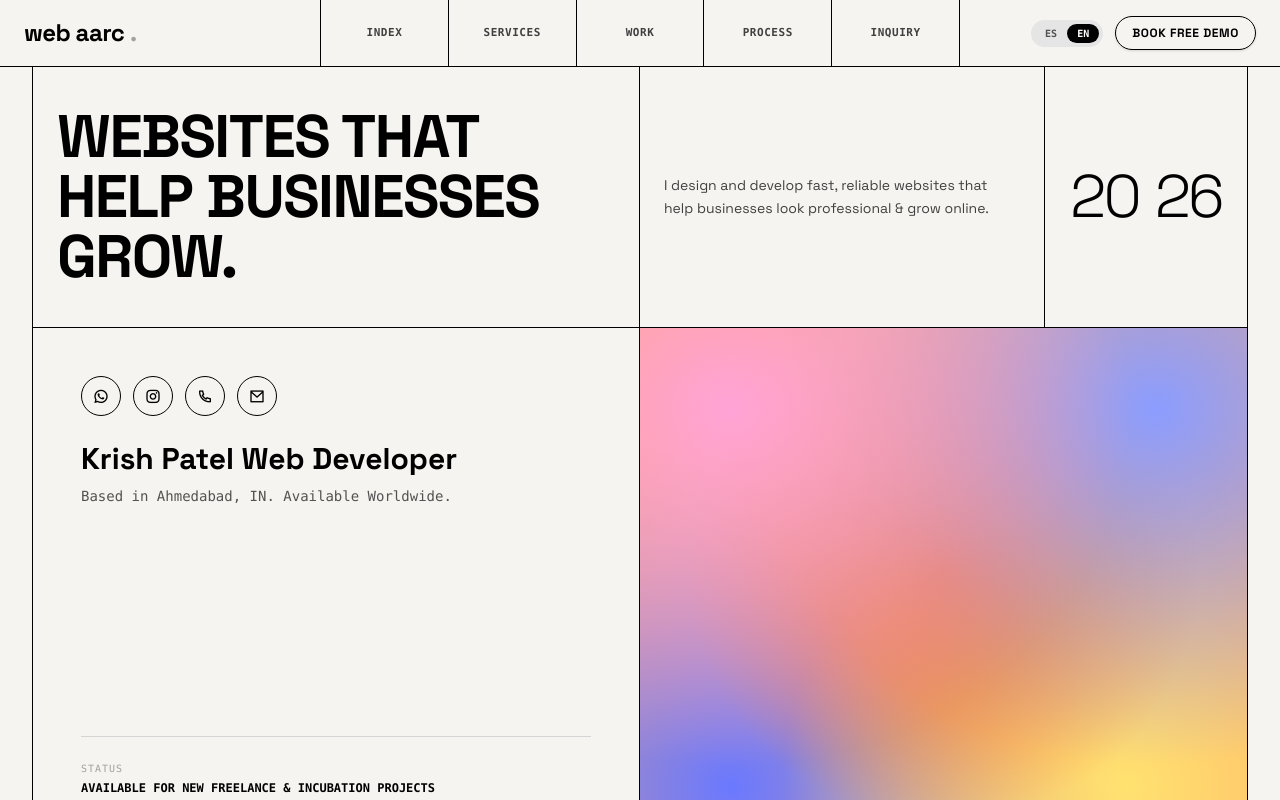
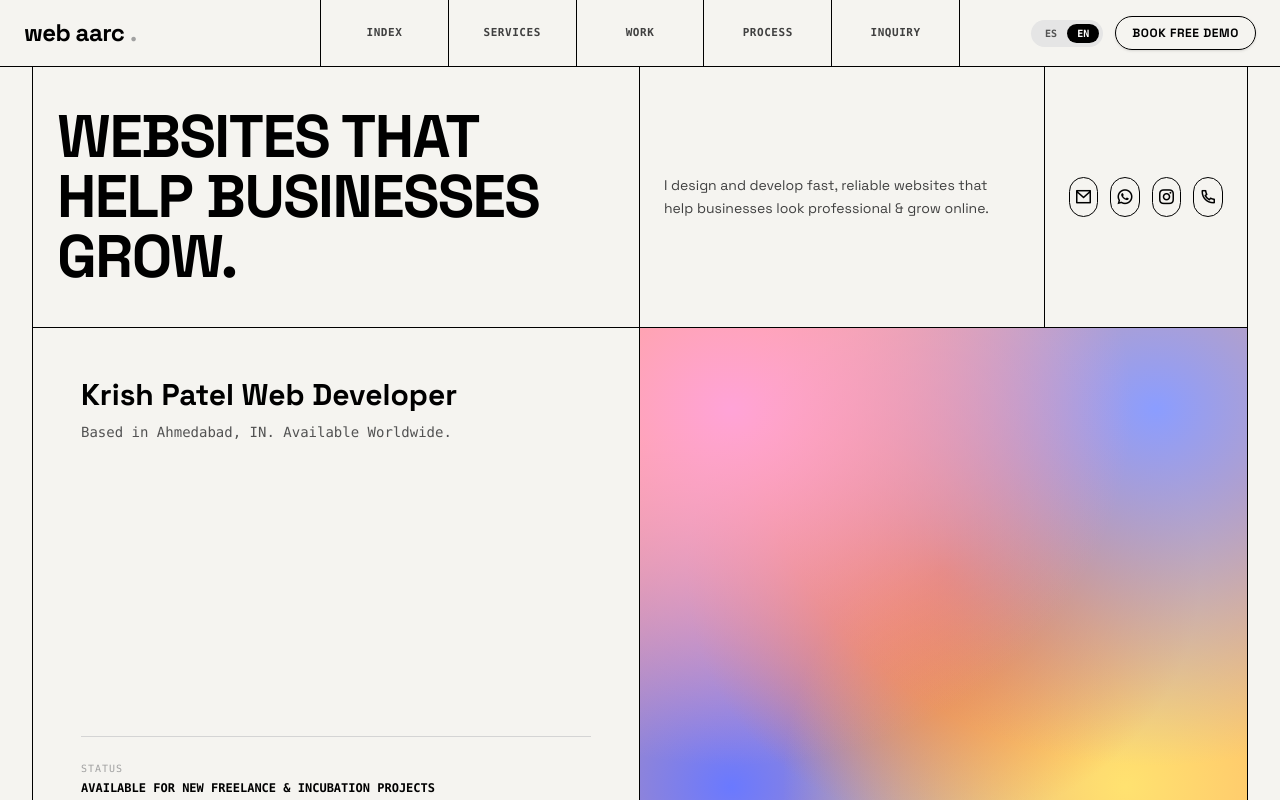
Before and after one commit to krishrpatel25/webarcc_portfolio_new, a React (Vite) app: page / in a window 1280 px wide. Shown: the top 800 px of the page. Built offline with nearby package versions, Linux system fonts and the light colour scheme.

Commit message:
replaced 20 26 header text with social media icon links

```diff
--- a/src/App.jsx
+++ b/src/App.jsx
@@ -189,27 +189,19 @@ export default function App() {
                 businesses look professional & grow online.
               </p>
             </div>
-            <div className="col-span-12 lg:col-span-2 px-6 py-6 md:py-10 flex items-center justify-center space-x-4">
-              <span className="font-syne text-5xl lg:text-6xl font-light text-black tracking-tighter">
-                20
-              </span>
-              <span className="font-syne text-5xl lg:text-6xl font-light text-black tracking-tighter">
-                26
-              </span>
-            </div>
-          </div>
-          {/* 2-Column Equal 50-50 Width Tierra Showcase */}
-          <div className="w-full grid grid-cols-12 items-stretch min-h-[540px] bg-[#F5F4F0]">
-            {/* Left Column (50% Width): Intro card & profile info */}
-            <div className="col-span-12 lg:col-span-6 border-b lg:border-b-0 lg:border-r border-black flex flex-col justify-between p-8 lg:p-12 bg-[#F5F4F0]">
-              <div>
-                {/* Social media icons */}
-                <div className="flex items-center gap-3 mb-6">
+            <div className="col-span-12 lg:col-span-2 px-6 py-6 md:py-10 flex items-center justify-center gap-3">
+              <a
+                href="mailto:krishrpatel25@gmail.com"
+                className="w-10 h-10 rounded-full border border-black flex items-center justify-center text-lg text-black hover:bg-black hover:text-white transition-colors"
+                title="Email"
+              >
+                <i className="ri-mail-line"></i>
+              </a>
               <a
                 href="https://wa.me/"
                 target="_blank"
                 rel="noopener noreferrer"
-                    className="w-10 h-10 rounded-full border border-black flex items-center justify-center text-base text-black hover:bg-black hover:text-white transition-colors"
+                className="w-10 h-10 rounded-full border border-black flex items-center justify-center text-lg text-black hover:bg-black hover:text-white transition-colors"
                 title="WhatsApp"
               >
                 <i className="ri-whatsapp-line"></i>
@@ -218,26 +210,25 @@ export default function App() {
                 href="https://instagram.com/krishrpatel25"
                 target="_blank"
                 rel="noopener noreferrer"
-                    className="w-10 h-10 rounded-full border border-black flex items-center justify-center text-base text-black hover:bg-black hover:text-white transition-colors"
+                className="w-10 h-10 rounded-full border border-black flex items-center justify-center text-lg text-black hover:bg-black hover:text-white transition-colors"
                 title="Instagram"
               >
                 <i className="ri-instagram-line"></i>
               </a>
               <a
                 href="tel:"
-                    className="w-10 h-10 rounded-full border border-black flex items-center justify-center text-base text-black hover:bg-black hover:text-white transition-colors"
+                className="w-10 h-10 rounded-full border border-black flex items-center justify-center text-lg text-black hover:bg-black hover:text-white transition-colors"
                 title="Call"
               >
                 <i className="ri-phone-line"></i>
               </a>
-                  <a
-                    href="mailto:krishrpatel25@gmail.com"
-                    className="w-10 h-10 rounded-full border border-black flex items-center justify-center text-base text-black hover:bg-black hover:text-white transition-colors"
-                    title="Email"
-                  >
-                    <i className="ri-mail-line"></i>
-                  </a>
             </div>
+          </div>
+          {/* 2-Column Equal 50-50 Width Tierra Showcase */}
+          <div className="w-full grid grid-cols-12 items-stretch min-h-[540px] bg-[#F5F4F0]">
+            {/* Left Column (50% Width): Intro card & profile info */}
+            <div className="col-span-12 lg:col-span-6 border-b lg:border-b-0 lg:border-r border-black flex flex-col justify-between p-8 lg:p-12 bg-[#F5F4F0]">
+              <div>
 
                 <p className="text-xl sm:text-2xl lg:text-3xl font-syne font-bold text-black leading-tight">
                   Krish Patel Web Developer
```
Lines whose indentation alone changed are shown as unchanged.
